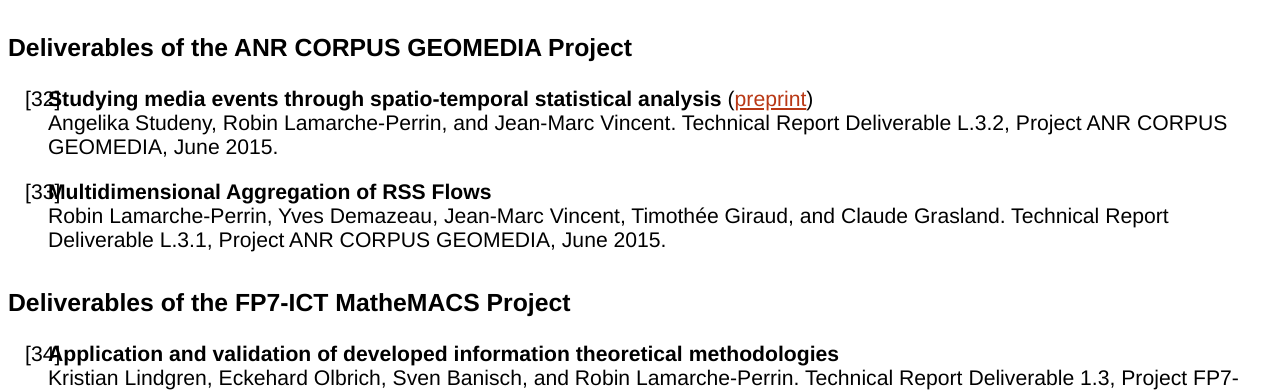
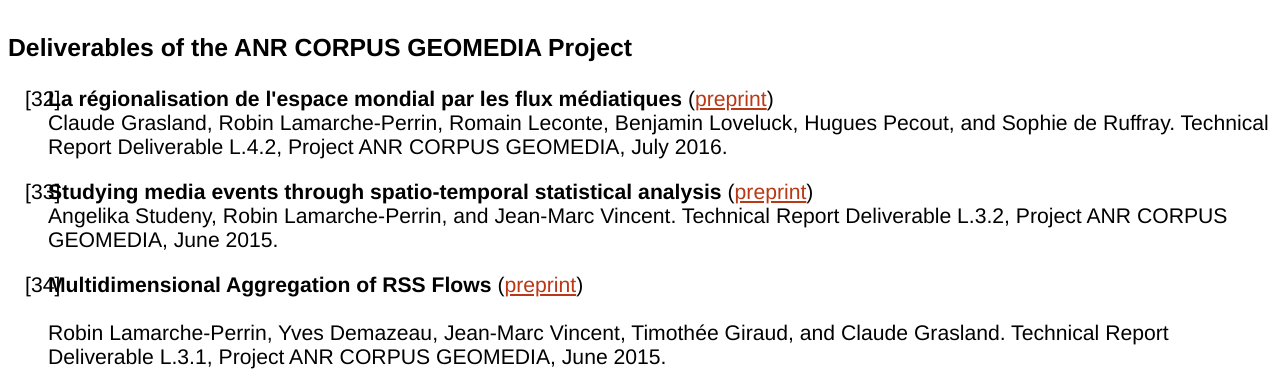
Before and after one commit to Lamarche-Perrin/homepage, a plain HTML site: page html/publications.html in a window 1280 px wide. Shown: the part 3674-4066 px from the top of the page. Drawn offline with Linux system fonts and the light colour scheme.

Commit message:
GEOMEDIA's slides and report added

```diff
--- a/html/publications.html
+++ b/html/publications.html
@@ -175,11 +175,16 @@
 
 	  <h3>Deliverables of the ANR CORPUS GEOMEDIA Project</h3>
 	  <ol>
+		<li><font id="geo"><b>La régionalisation de l'espace mondial par les flux médiatiques</b></font>
+		  <span id="link">(<a href="../pdf/grasland_et_al_2016_GEOMEDIA.pdf" target="_blank">preprint</a>)</span><br>
+		  Claude Grasland, Robin Lamarche-Perrin, Romain Leconte, Benjamin Loveluck, Hugues Pecout, and Sophie de Ruffray. Technical Report Deliverable L.4.2, Project ANR CORPUS GEOMEDIA, July 2016.</li>
+
 		<li><font id="geo"><b>Studying media events through spatio-temporal statistical analysis</b></font>
 		  <span id="link">(<a href="https://hal.archives-ouvertes.fr/hal-01246239" target="_blank">preprint</a>)</span><br>
 		  Angelika Studeny, Robin Lamarche-Perrin, and Jean-Marc Vincent. Technical Report Deliverable L.3.2, Project ANR CORPUS GEOMEDIA, June 2015.</li>
 
-		<li><font id="geo"><b>Multidimensional Aggregation of RSS Flows</b></font><br>
+		<li><font id="geo"><b>Multidimensional Aggregation of RSS Flows</b></font>
+		  <span id="link">(<a href="../pdf/lamarche-perrin_et_al_2015_GEOMEDIA.pdf" target="_blank">preprint</a>)</span><br><br>
 		  Robin Lamarche-Perrin, Yves Demazeau, Jean-Marc Vincent, Timothée Giraud, and Claude Grasland. Technical Report Deliverable L.3.1, Project ANR CORPUS GEOMEDIA, June 2015.</li>
 	  </ol>
 
```
Also changed, not shown: 2 other files.
